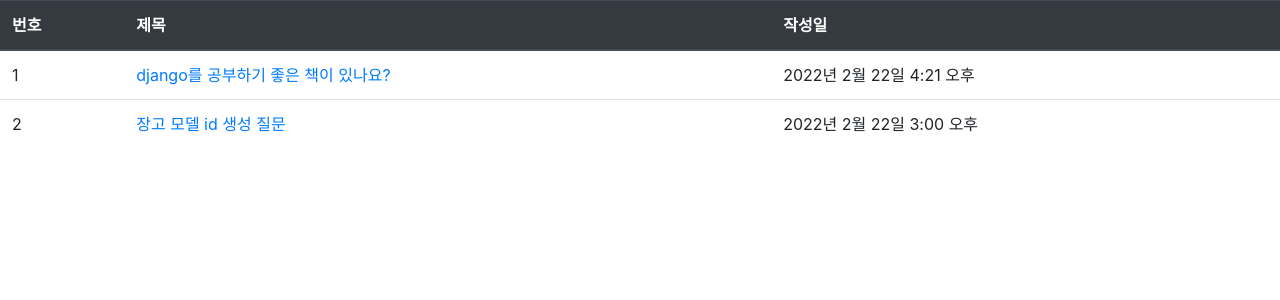
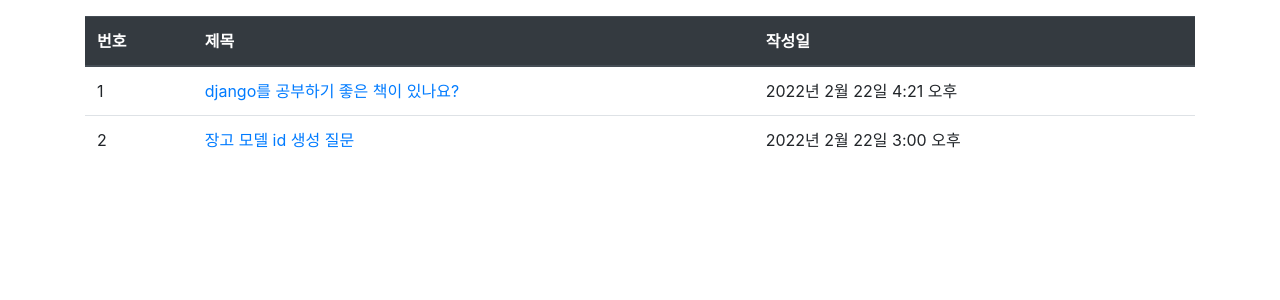
Before and after one commit to CPFrog/djangoStudy, a Django app: page /pybo/ in a window 1280 px wide. Shown: the top 300 px of the page. Run offline with Django 4.2, Linux system fonts and the light colour scheme; data comes from the database, SQL or seed files in the repository; some libraries are stand-ins or nearby versions.

Commit message:
chap 2-9, finish

```diff
--- a/static/style.css
+++ b/static/style.css
@@ -1,7 +1,9 @@
-textarea {
-    width: 100%;
-}
+/*textarea {*/
+/*    width: 100%;*/
+/*}*/
 
-input[type=submit] {
-    margin-top: 10px;
-}
+/*input[type=submit] {*/
+/*    margin-top: 10px;*/
+/*}*/
+
+/* 2.9장에서 base.html을 이용해 부트스트랩을 사용하게 됨에 따라 이 파일 내용 필요 없게됨 */
--- /dev/null
+++ b/templates/base.html
@@ -0,0 +1,20 @@
+{% load static %}
+<!DOCTYPE html>
+<html lang="ko">
+<head>
+    <!-- 필수 meta 태그 -->
+    <meta charset="UTF-8">
+    <meta name="viewport" content="width=device-width, initial-scale=1, shrink-to-fit=no">
+    <!-- 부트스트랩 CSS -->
+    <link rel="stylesheet" type="text/css" href="{% static 'bootstrap.min.css' %}">
+    <!-- pybo CSS -->
+    <link rel="stylesheet" type="text/css" href="{% static 'style.css' %}">
+    <title>기본 템플릿</title>
+</head>
+<body>
+    <!-- 기본 템플릿에 포함될 내용이 삽입되는 구간 시작지점-->
+    {% block content %}
+    {% endblock %}
+    <!-- 기본 템플릿에 포함될 내용이 삽입되는 구간 끝 지점-->
+</body>
+</html>
--- a/templates/pybo/question_list.html
+++ b/templates/pybo/question_list.html
@@ -1,12 +1,6 @@
-<!DOCTYPE html>
-<html lang="ko">
-<head>
-    <meta charset="UTF-8">
-    <title>질문 목록</title>
-</head>
-<body>
-{% load static %}
-<link rel="stylesheet" type="text/css" href="{% static 'bootstrap.min.css' %}">
+{% extends 'base.html' %}
+{% block content %}
+<div class="container my-3">
     <table class="table">
         <thead>
         <tr class="thead-dark">
@@ -35,5 +29,5 @@
         {% endif %}
         </tbody>
     </table>
-</body>
-</html>
+</div>
+{% endblock %}
```
Also changed, not shown: templates/pybo/question_detail.html (+3 -11 lines).
